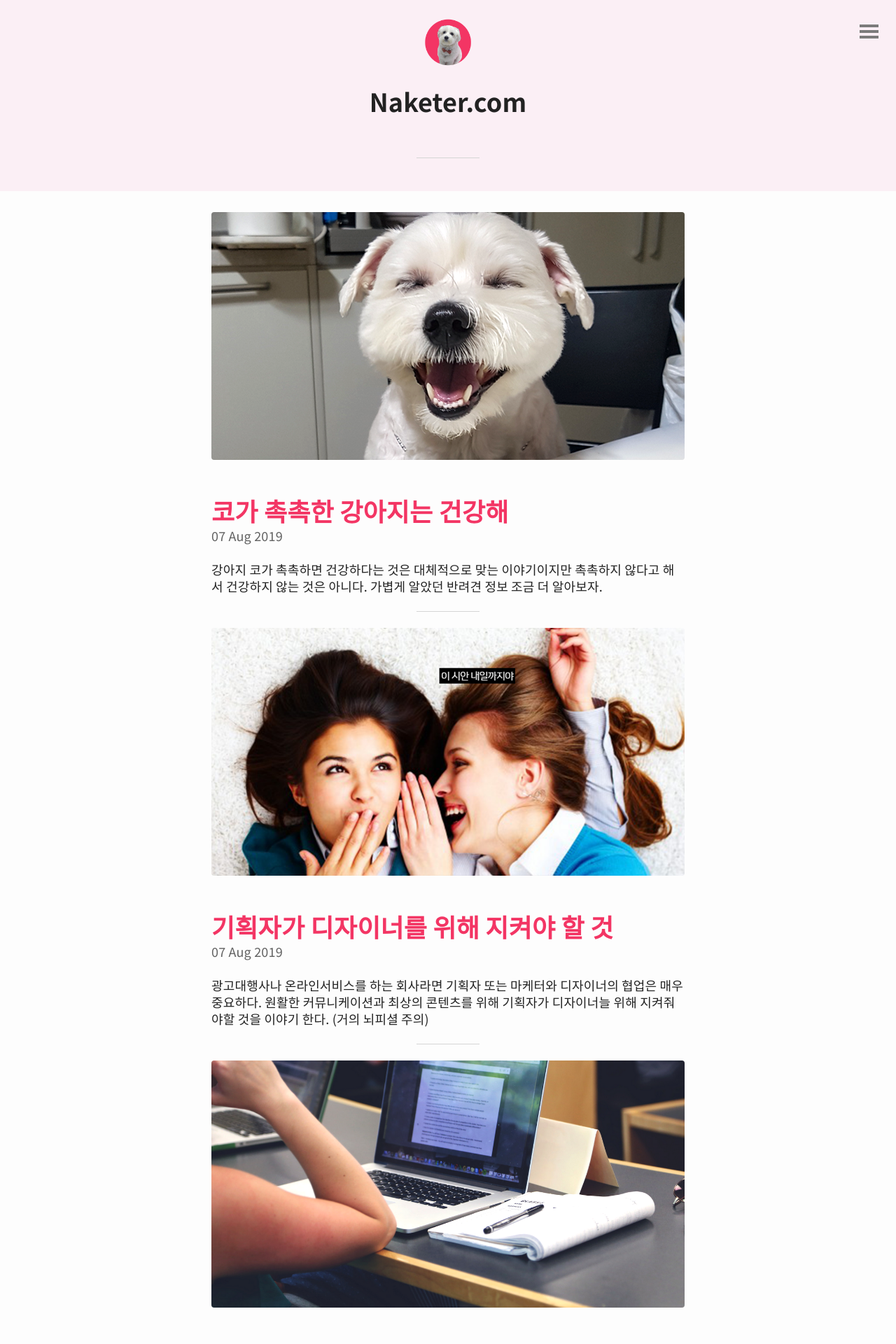
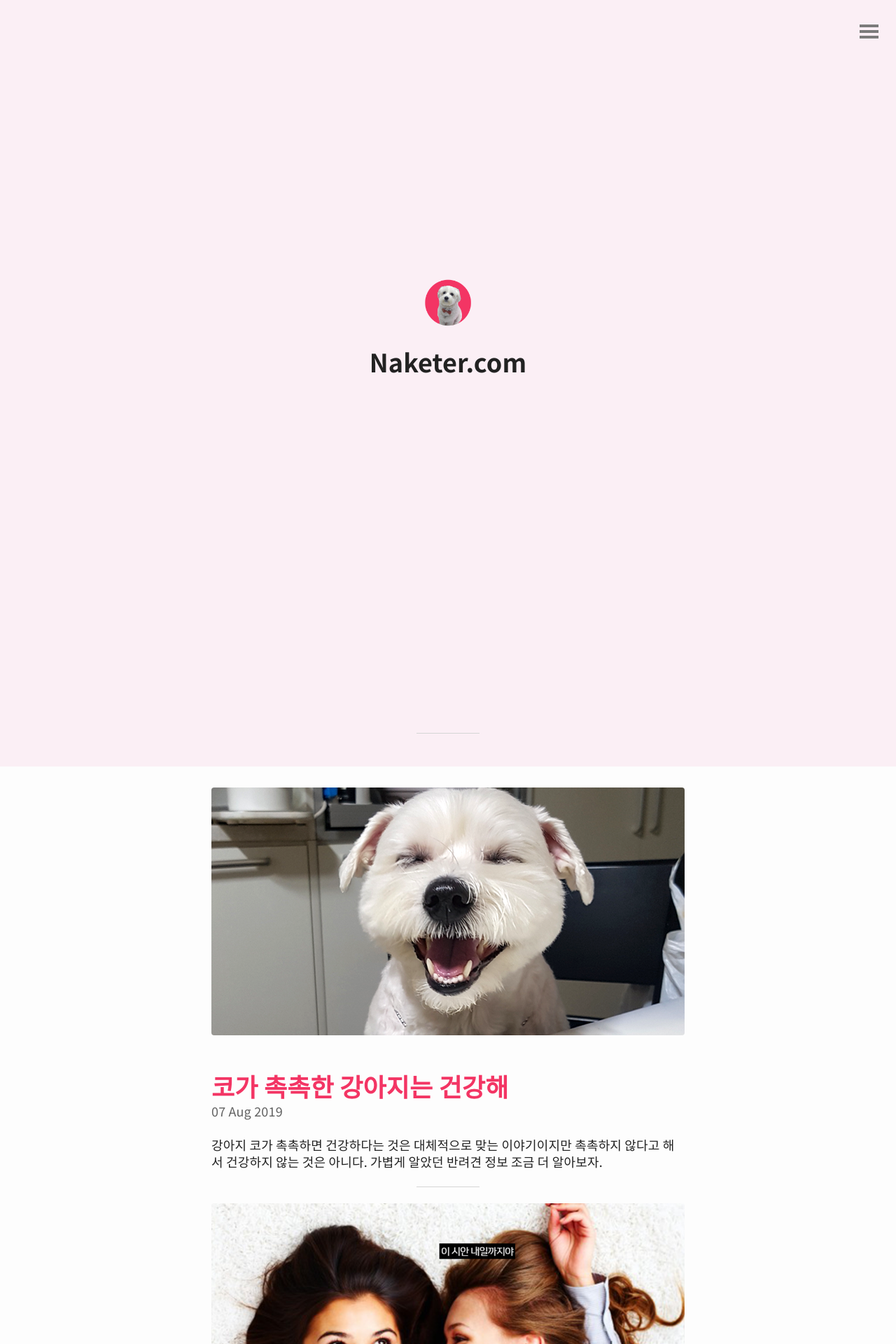
Before and after one commit to nayoungeee/naketer, a Jekyll site: the page built from index.html, in a window 1280 px wide. Shown: the top 1920 px of the page at 70% size. Built offline with Jekyll 4.4.1, drawn with Linux system fonts in a browser that asks for light colours; the list of posts is cut into pages by our own code.

Commit message:
Update layout.scss

```diff
--- a/_sass/layout.scss
+++ b/_sass/layout.scss
@@ -3,7 +3,7 @@
 /* Required for footer to stick to the bottom */
 html, body {
 	height: 100%;
-	line-height: 100px;
+	line-height: 1000px;
 }
 
 /* Navigation */
```
